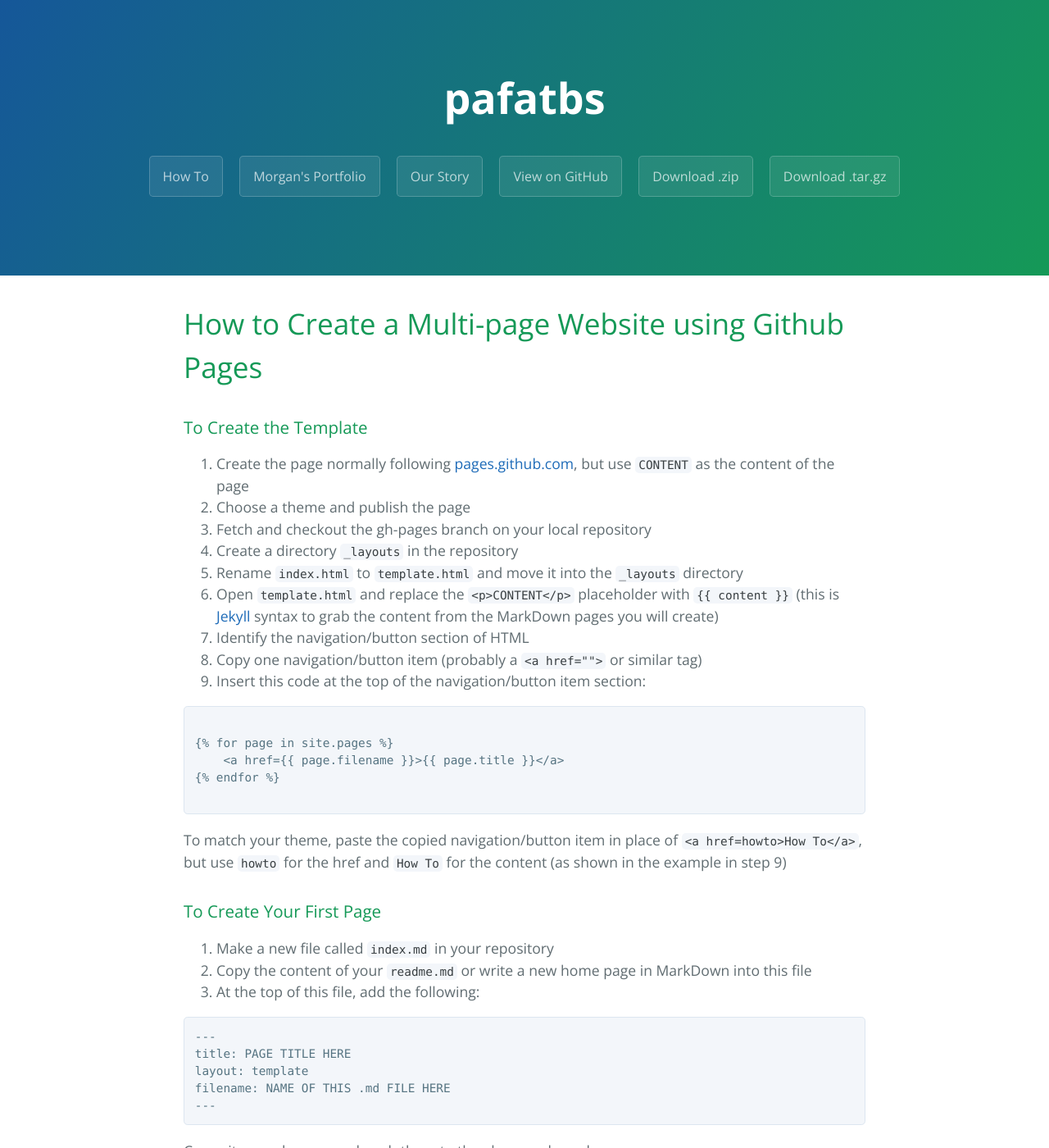
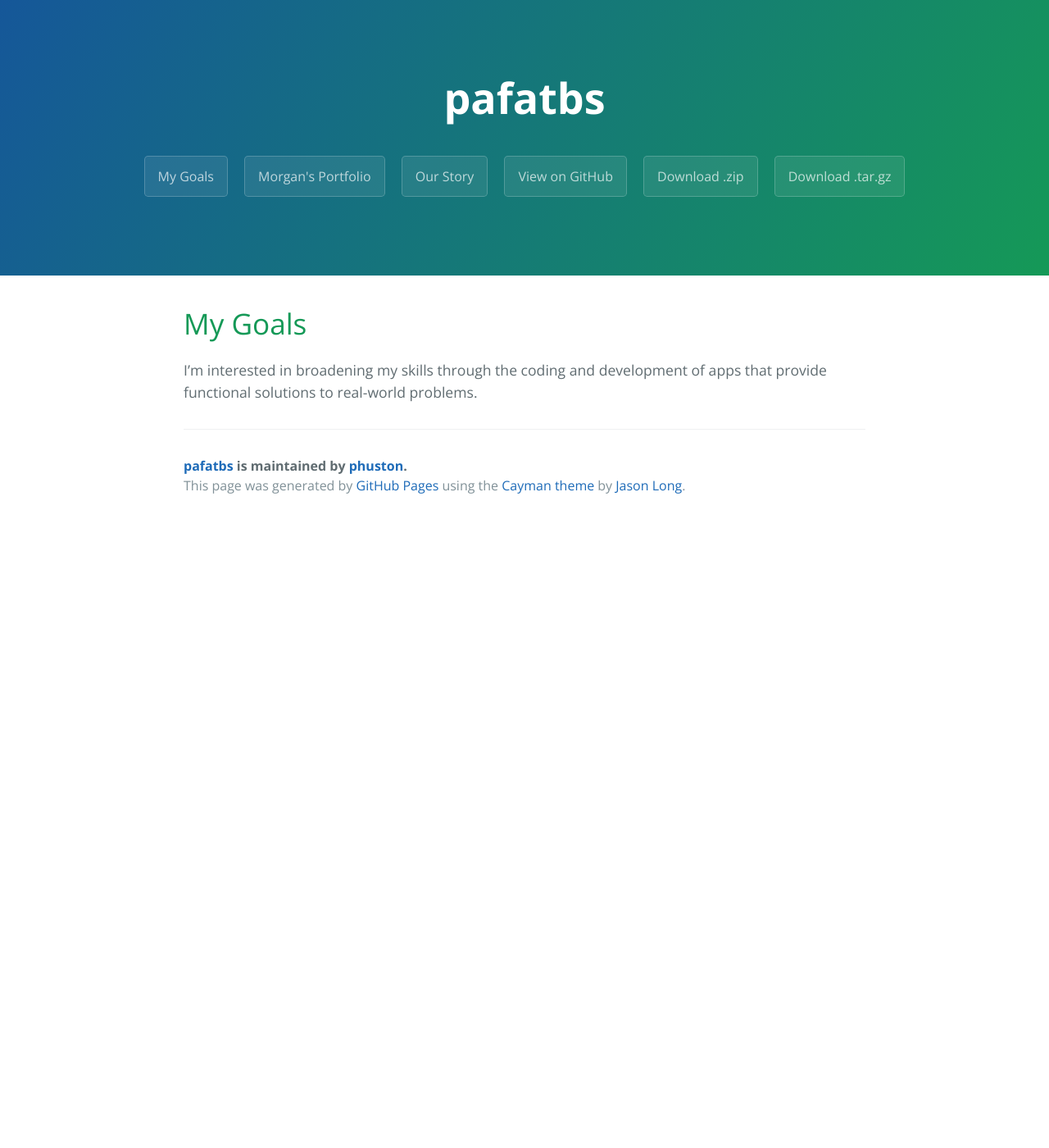
Before and after one commit to Morgandri1/portfolio, a Jekyll site: the page built from howto.md, in a window 1280 px wide and 1400 px high. Shown: the whole window at 82% size. Built offline with Jekyll 4.4.1, drawn with Linux system fonts in a browser that asks for light colours; some of the changed text lies outside the part shown.

Commit message:
Update howto.md

````diff
--- a/howto.md
+++ b/howto.md
@@ -1,62 +1,10 @@
 ---
-title: How To
+title: My Goals
 layout: template
 filename: howto
 ---
 
-# How to Create a Multi-page Website using Github Pages
-
-### To Create the Template
-1. Create the page normally following [pages.github.com](https://pages.github.com), but use `CONTENT` as the content of the page
-2. Choose a theme and publish the page
-3. Fetch and checkout the gh-pages branch on your local repository
-4. Create a directory `_layouts` in the repository
-5. Rename `index.html` to `template.html` and move it into the `_layouts` directory
-6. Open `template.html` and replace the `<p>CONTENT</p>` placeholder with {% raw %}`{{ content }}`{% endraw %} (this is [Jekyll](https://jekyllrb.com) syntax to grab the content from the MarkDown pages you will create)
-7. Identify the navigation/button section of HTML
-8. Copy one navigation/button item (probably a `<a href="">` or similar tag)
-9. Insert this code at the top of the navigation/button item section:
-
-```
-{% raw %}
-{% for page in site.pages %}
-    <a href={{ page.filename }}>{{ page.title }}</a>
-{% endfor %}
-{% endraw %}
-```
-
-To match your theme, paste the copied navigation/button item in place of `<a href={{ page.filename }}>{{ page.title }}</a>`, but use `{{ page.filename }}` for the href and `{{ page.title }}` for the content (as shown in the example in step 9)
-
-### To Create Your First Page
-1. Make a new file called `index.md` in your repository
-2. Copy the content of your `readme.md` or write a new home page in MarkDown into this file
-3. At the top of this file, add the following:
-
-```
----
-title: PAGE TITLE HERE
-layout: template
-filename: NAME OF THIS .md FILE HERE
----
-```
-
-Commit your changes and push them to the gh-pages branch
-
-Now, when you go to `YOURGITHUBNAME.github.io/YOURPROJECTNAME`, you should see the contents of your index.md formatted with the theme that you chose.
-
-### To Create Additional Pages
-1. Make a new file called `PAGENAME.md` in your repository (where PAGENAME is the name of your new page)
-2. Write the content for this new page in MarkDown
-3. At the top of this file, add the following:
-
-```
----
-title: PAGE TITLE HERE
-layout: template
-filename: NAME OF THIS .md FILE HERE
----
-```
-
-Commit your changes and push them to the gh-pages branch
-
-Now, when you go to `YOURGITHUBNAME.github.io/YOURPROJECTNAME`, you should see a link to your new page. When you click this link, you should see your new page formatted with the theme that you chose.
+<h1>My Goals</h1>
+<p>
+    I’m interested in broadening my skills through the coding and development of apps that provide functional solutions to real-world problems.
+</p>
````
